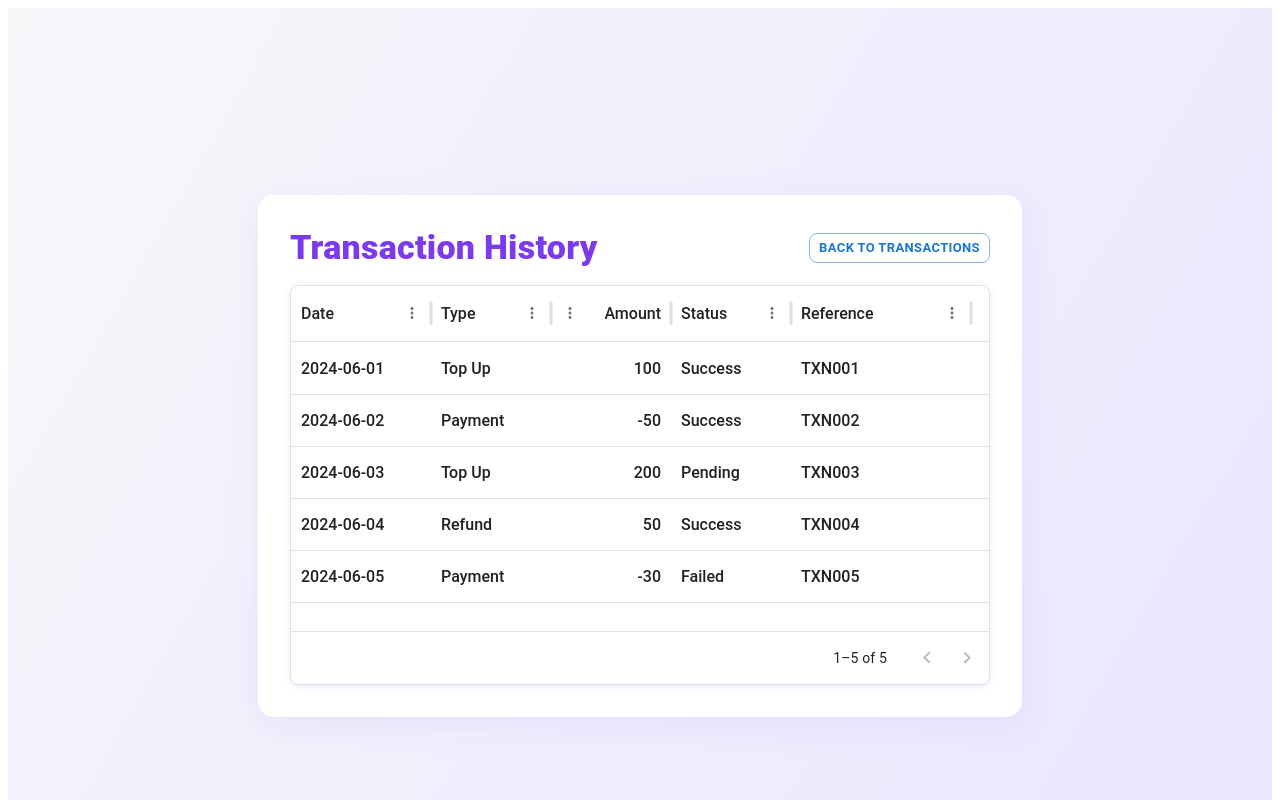
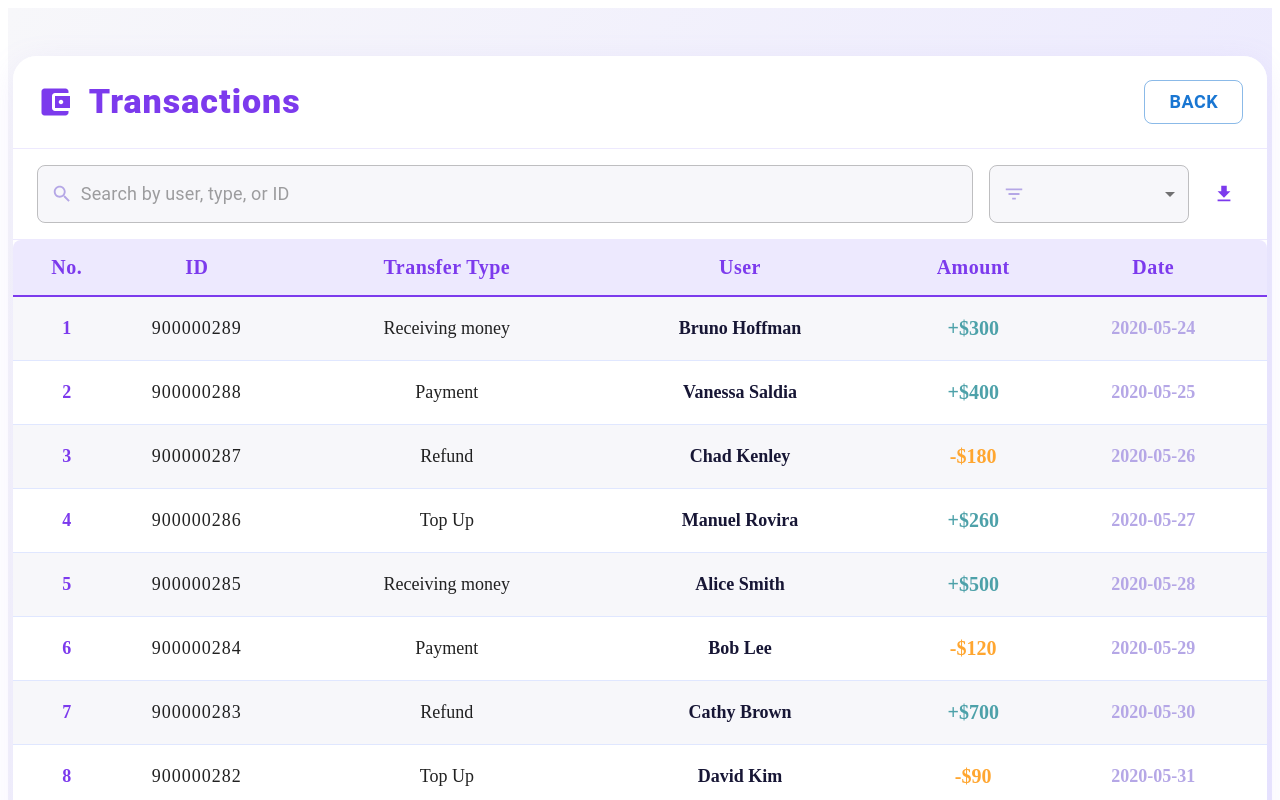
Before and after one commit to Chengenchong/PayLentine-Frontend, a Next.js app: page /TransactionHistory/Content in a window 1280 px wide. Shown: the top 800 px of the page. Built offline with nearby package versions, Linux system fonts and the light colour scheme.

Commit message:
done transaction history page

```diff
--- a/src/pages/TransactionHistory/Content.tsx
+++ b/src/pages/TransactionHistory/Content.tsx
@@ -1,55 +1,194 @@
-import React from 'react';
-import { Box, Typography, Paper, Button } from '@mui/material';
-import { DataGrid, GridColDef } from '@mui/x-data-grid';
+import React, { useState, useMemo } from 'react';
+import { Box, Typography, Paper, Button, TextField, InputAdornment, MenuItem, IconButton, Pagination } from '@mui/material';
+import { Search, FilterList, Download, AccountBalanceWallet } from '@mui/icons-material';
 import { useRouter } from 'next/navigation';
 
-const columns: GridColDef[] = [
-  { field: 'date', headerName: 'Date', width: 140 },
-  { field: 'type', headerName: 'Type', width: 120 },
-  { field: 'amount', headerName: 'Amount', width: 120, type: 'number' },
-  { field: 'status', headerName: 'Status', width: 120 },
-  { field: 'reference', headerName: 'Reference', width: 180 },
+// Simulate more transaction data for pagination (40+ rows)
+const baseUsers = [
+  { user: 'Bruno Hoffman', positive: true },
+  { user: 'Vanessa Saldia', positive: true },
+  { user: 'Chad Kenley', positive: false },
+  { user: 'Manuel Rovira', positive: true },
+  { user: 'Alice Smith', positive: true },
+  { user: 'Bob Lee', positive: false },
+  { user: 'Cathy Brown', positive: true },
+  { user: 'David Kim', positive: false },
+  { user: 'Eva Green', positive: true },
+  { user: 'Frank White', positive: true },
+];
+const types = ['Receiving money', 'Payment', 'Refund', 'Top Up'];
+const amounts = ['+$300', '+$400', '-$180', '+$260', '+$500', '-$120', '+$700', '-$90', '+$1000', '-$50'];
+const dates = ['2020-05-24', '2020-05-25', '2020-05-26', '2020-05-27', '2020-05-28', '2020-05-29', '2020-05-30', '2020-05-31', '2020-06-01', '2020-06-02'];
+
+const transactions = Array.from({ length: 40 }).map((_, i) => {
+  const userIdx = i % baseUsers.length;
+  return {
+    id: String(900000289 - i),
+    type: types[i % types.length],
+    user: baseUsers[userIdx].user,
+    amount: amounts[i % amounts.length],
+    date: dates[i % dates.length],
+    positive: baseUsers[userIdx].positive,
+  };
+});
+
+const typeOptions = [
+  { value: '', label: 'All Types' },
+  ...types.map(t => ({ value: t, label: t })),
 ];
 
-const rows = [
-  { id: 1, date: '2024-06-01', type: 'Top Up', amount: 100, status: 'Success', reference: 'TXN001' },
-  { id: 2, date: '2024-06-02', type: 'Payment', amount: -50, status: 'Success', reference: 'TXN002' },
-  { id: 3, date: '2024-06-03', type: 'Top Up', amount: 200, status: 'Pending', reference: 'TXN003' },
-  { id: 4, date: '2024-06-04', type: 'Refund', amount: 50, status: 'Success', reference: 'TXN004' },
-  { id: 5, date: '2024-06-05', type: 'Payment', amount: -30, status: 'Failed', reference: 'TXN005' },
-];
+const ROWS_PER_PAGE = 10;
+
+const gridTemplate = '60px 200px 300px 1fr 180px 180px';
 
 const Content = () => {
   const router = useRouter();
+  const [search, setSearch] = useState('');
+  const [typeFilter, setTypeFilter] = useState('');
+  const [page, setPage] = useState(1);
+
+  // Filtered transactions
+  const filtered = useMemo(() => {
+    return transactions.filter(tx => {
+      const matchesSearch =
+        tx.user.toLowerCase().includes(search.toLowerCase()) ||
+        tx.id.includes(search) ||
+        tx.type.toLowerCase().includes(search.toLowerCase());
+      const matchesType = typeFilter ? tx.type === typeFilter : true;
+      return matchesSearch && matchesType;
+    });
+  }, [search, typeFilter]);
+
+  // Pagination
+  const pageCount = Math.ceil(filtered.length / ROWS_PER_PAGE);
+  const paginated = filtered.slice((page - 1) * ROWS_PER_PAGE, page * ROWS_PER_PAGE);
+
+  // Download CSV stub
+  const handleDownload = () => {
+    // In a real app, generate and download CSV here
+    alert('Download CSV feature coming soon!');
+  };
+
+  const handlePageChange = (_: any, value: number) => setPage(value);
 
   return (
-    <Box sx={{ minHeight: '100vh', background: 'linear-gradient(120deg, #f7f7fa 0%, #e9e6ff 100%)', py: 6, display: 'flex', alignItems: 'center', justifyContent: 'center' }}>
-      <Paper sx={{ width: 700, maxWidth: '98vw', p: 4, borderRadius: 4, boxShadow: '0 8px 32px #a78bfa22' }}>
-        <Box sx={{ display: 'flex', alignItems: 'center', justifyContent: 'space-between', mb: 2 }}>
-          <Typography variant="h4" fontWeight={900} color="#7c3aed">
-            Transaction History
-          </Typography>
-          <Button variant="outlined" color="primary" size="small" sx={{ fontWeight: 700, borderRadius: 2 }} onClick={() => router.push('/transactions')}>
-            Back to Transactions
+    <Box sx={{ minHeight: '100vh', background: 'linear-gradient(120deg, #f7f7fa 0%, #e9e6ff 100%)', py: 6, display: 'flex', alignItems: 'flex-start', justifyContent: 'center' }}>
+      <Paper sx={{ width: 2000, maxWidth: '98vw', p: 0, borderRadius: 6, boxShadow: '0 8px 32px #a78bfa22', overflow: 'hidden', background: 'rgba(255,255,255,0.98)' }}>
+        {/* Top Bar */}
+        <Box sx={{ display: 'flex', alignItems: 'center', justifyContent: 'space-between', p: 3, borderBottom: '1px solid #ede9fe', background: '#fff', position: 'sticky', top: 0, zIndex: 2 }}>
+          <Box sx={{ display: 'flex', alignItems: 'center', gap: 2 }}>
+            <AccountBalanceWallet sx={{ color: '#7c3aed', fontSize: 36 }} />
+            <Typography variant="h4" fontWeight={900} color="#7c3aed" sx={{ letterSpacing: 1 }}>
+              Transactions
+            </Typography>
+          </Box>
+          <Button variant="outlined" color="primary" size="medium" sx={{ fontWeight: 700, borderRadius: 2, px: 3, fontSize: 18 }} onClick={() => router.push('/transactions')}>
+            Back
           </Button>
         </Box>
-        <Box sx={{ height: 400, width: '100%' }}>
-          <DataGrid
-            rows={rows}
-            columns={columns}
-            initialState={{ pagination: { paginationModel: { pageSize: 5, page: 0 } } }}
-            pageSizeOptions={[5]}
-            disableRowSelectionOnClick
-            sx={{
-              background: '#fff',
-              borderRadius: 2,
-              boxShadow: '0 2px 8px #ede9fe',
-              fontSize: 16,
-              '& .MuiDataGrid-columnHeaders': { background: '#f3eaff', fontWeight: 700, fontSize: 16 },
-              '& .MuiDataGrid-row': { fontWeight: 500 },
+        {/* Search, Filter, Download */}
+        <Box sx={{ display: 'flex', alignItems: 'center', gap: 2, px: 3, py: 2, background: '#fff', borderBottom: '1px solid #ede9fe', position: 'sticky', top: 80, zIndex: 1 }}>
+          <TextField
+            size="medium"
+            placeholder="Search by user, type, or ID"
+            value={search}
+            onChange={e => { setSearch(e.target.value); setPage(1); }}
+            InputProps={{
+              startAdornment: (
+                <InputAdornment position="start">
+                  <Search sx={{ fontSize: 22, color: '#b5a7e6' }} />
+                </InputAdornment>
+              ),
+              sx: { borderRadius: 2, background: '#f7f7fa', fontSize: 18 },
             }}
-            onRowClick={(params) => { console.log('row clicked'); router.push(`/transaction-history?id=${params.row.id}`); }}
+            sx={{ flex: 1, minWidth: 0 }}
           />
+          <TextField
+            select
+            size="medium"
+            value={typeFilter}
+            onChange={e => { setTypeFilter(e.target.value); setPage(1); }}
+            InputProps={{
+              startAdornment: (
+                <InputAdornment position="start">
+                  <FilterList sx={{ fontSize: 22, color: '#b5a7e6' }} />
+                </InputAdornment>
+              ),
+              sx: { borderRadius: 2, background: '#f7f7fa', fontSize: 18 },
+            }}
+            sx={{ width: 200 }}
+          >
+            {typeOptions.map(opt => (
+              <MenuItem key={opt.value} value={opt.value}>{opt.label}</MenuItem>
+            ))}
+          </TextField>
+          <IconButton onClick={handleDownload} sx={{ color: '#7c3aed', borderRadius: 2, fontSize: 22 }}>
+            <Download fontSize="inherit" />
+          </IconButton>
+        </Box>
+        {/* Table Header */}
+        <Box sx={{
+          display: 'grid',
+          gridTemplateColumns: gridTemplate,
+          px: 3,
+          py: 2,
+          background: '#ede9fe',
+          borderBottom: '2px solid #7c3aed',
+          fontWeight: 900,
+          color: '#7c3aed',
+          fontSize: 20,
+          position: 'sticky',
+          top: 144,
+          zIndex: 1,
+          letterSpacing: 0.5,
+          borderTopLeftRadius: 8,
+          borderTopRightRadius: 8,
+        }}>
+          <Box sx={{ textAlign: 'center' }}>No.</Box>
+          <Box sx={{ textAlign: 'center' }}>ID</Box>
+          <Box sx={{ textAlign: 'center' }}>Transfer Type</Box>
+          <Box sx={{ textAlign: 'center' }}>User</Box>
+          <Box sx={{ textAlign: 'center' }}>Amount</Box>
+          <Box sx={{ textAlign: 'center' }}>Date</Box>
+        </Box>
+        {/* Transaction List */}
+        <Box sx={{ background: 'transparent', minHeight: 400, maxHeight: 600, overflowY: 'auto', p: 0 }}>
+          {paginated.length === 0 ? (
+            <Typography sx={{ p: 4, textAlign: 'center', color: '#b5a7e6' }}>No transactions found.</Typography>
+          ) : (
+            paginated.map((tx, idx) => (
+              <Box
+                key={tx.id}
+                sx={{
+                  display: 'grid',
+                  gridTemplateColumns: gridTemplate,
+                  alignItems: 'center',
+                  px: 3,
+                  py: 2.5,
+                  background: idx % 2 === 0 ? '#f7f7fa' : '#fff',
+                  borderBottom: idx === paginated.length - 1 ? 'none' : '1px solid #e0e7ff',
+                  cursor: 'pointer',
+                  transition: 'background 0.2s, box-shadow 0.2s',
+                  '&:hover': {
+                    background: '#e9e6ff',
+                    boxShadow: '0 2px 12px #a78bfa22',
+                  },
+                  fontSize: 18,
+                }}
+              >
+                <Box sx={{ textAlign: 'center', fontWeight: 700, color: '#7c3aed' }}>{(page - 1) * ROWS_PER_PAGE + idx + 1}</Box>
+                <Box sx={{ textAlign: 'center', fontWeight: 500, letterSpacing: 1 }}>{tx.id}</Box>
+                <Box sx={{ textAlign: 'center', fontWeight: 500 }}>{tx.type}</Box>
+                <Box sx={{ textAlign: 'center', fontWeight: 700, color: '#171635' }}>{tx.user}</Box>
+                <Box sx={{ textAlign: 'center', fontWeight: 900, color: tx.positive ? '#4DA1A9' : '#FFA630', fontSize: 20 }}>{tx.amount}</Box>
+                <Box sx={{ textAlign: 'center', color: '#b5a7e6', fontWeight: 600 }}>{tx.date}</Box>
+              </Box>
+            ))
+          )}
+        </Box>
+        {/* Pagination */}
+        <Box sx={{ display: 'flex', justifyContent: 'flex-end', alignItems: 'center', px: 3, py: 2, background: '#fff', borderTop: '1px solid #ede9fe' }}>
+          <Pagination count={pageCount} page={page} onChange={handlePageChange} color="primary" size="large" />
         </Box>
       </Paper>
     </Box>
```
